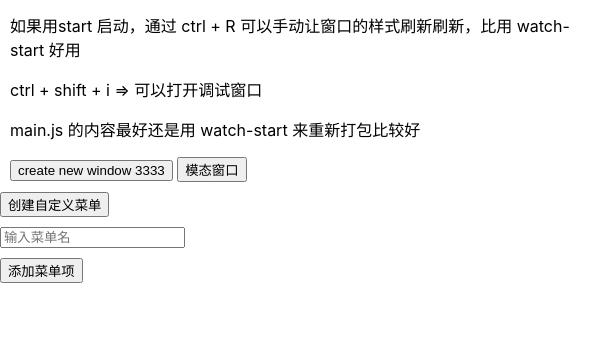
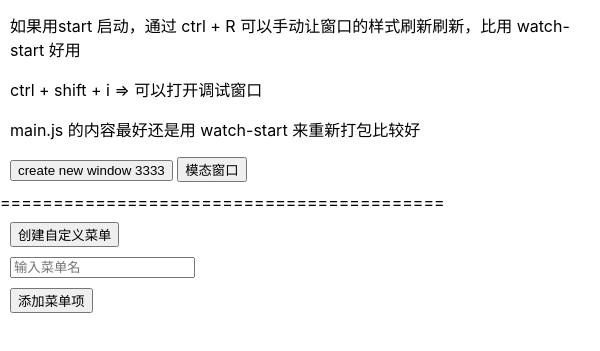
Before and after one commit to vamb/electron-demo, an Electron app: page src/index.html in a window 600 px wide. Shown: the part 157-508 px from the top of the page. Drawn offline with Linux system fonts and the light colour scheme; no server answers.

Commit message:
feat: add menu commit v2

```diff
--- a/src/index.html
+++ b/src/index.html
@@ -53,6 +53,7 @@
         justify-content: start;
         align-items: start;
         gap: 10px;
+        padding: 10px;
       }
     </style>
   </head>
@@ -71,6 +72,7 @@
     <button id="new-win-btn">create new window 3333</button>
     <button id="modalBtn">模态窗口</button>
   </div>
+  <div>==========================================</div>
   <div class="idxMainActionArea">
     <button id="addMenuBtn">创建自定义菜单</button>
     <input type="text" id="addMenuInput" placeholder="输入菜单名" />
```
